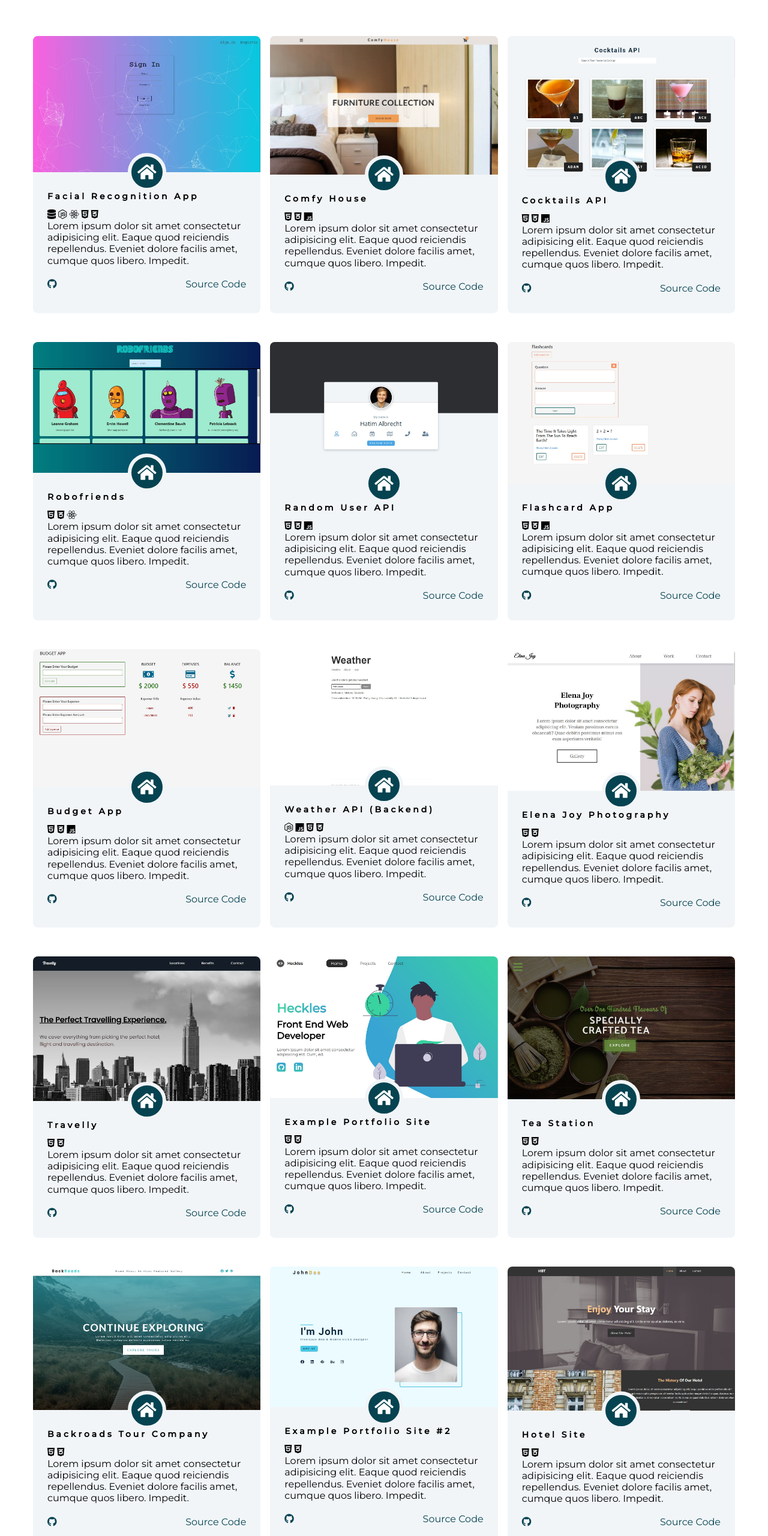
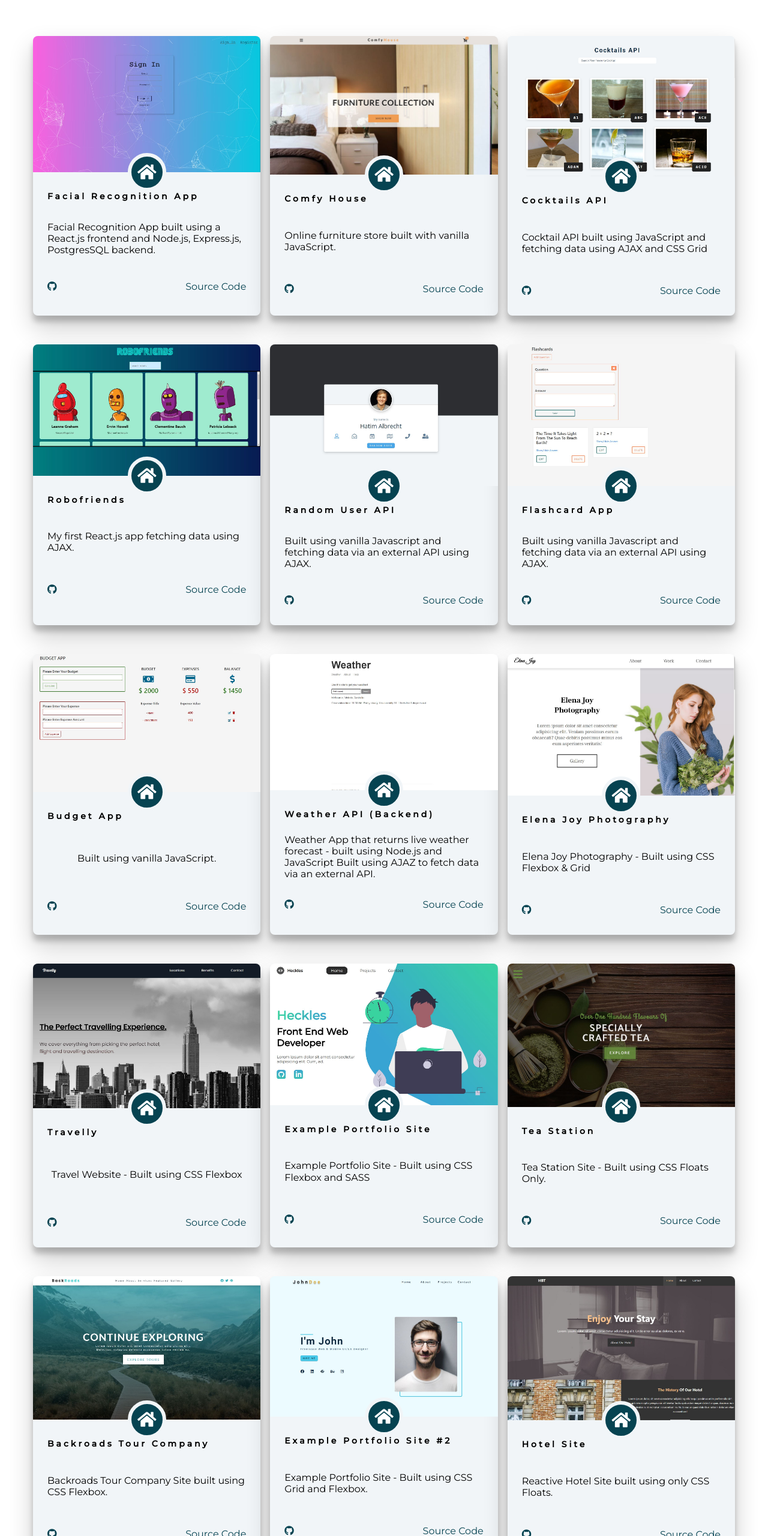
Before and after one commit to Heckles44/Portfolio, a plain HTML site: page projects.html in a window 1280 px wide. Shown: the part 240-2800 px from the top of the page at 60% size. Drawn offline with Linux system fonts and the light colour scheme; files whose address does not match are found by name.

Commit message:
update project info

```diff
--- a/projects.html
+++ b/projects.html
@@ -21,7 +21,7 @@
       <!-- navbar -->
       <section class="navbar" id="navbar">
         <a href="/" class="logo-link">
-          <h1 class="logo">Heckles</h1>
+          <h1 class="logo">DB</h1>
         </a>
         <nav>
           <ul>
@@ -61,16 +61,13 @@
           </div>
           <div class="project-details">
             <h4>Facial Recognition App</h4>
-            <span><i class="fas fa-database"></i></span>
-            <span><i class="fab fa-node-js"></i></span>
-            <span><i class="fab fa-react"></i></span>
-            <span><i class="fab fa-html5"></i></span>
-            <span><i class="fab fa-css3-alt"></i></span>
-            <p>
-              Lorem ipsum dolor sit amet consectetur adipisicing elit. Eaque
-              quod reiciendis repellendus. Eveniet dolore facilis amet, cumque
-              quos libero. Impedit.
-            </p>
+
+            <div class="project-tech-icons">
+              <p class="project-text">
+                Facial Recognition App built using a React.js frontend and
+                Node.js, Express.js, PostgresSQL backend.
+              </p>
+            </div>
             <div class="project-footer">
               <span><i class="fab fa-github"></i></span>
               <a
@@ -98,13 +95,9 @@
           </div>
           <div class="project-details">
             <h4>Comfy House</h4>
-            <span><i class="fab fa-html5"></i></span>
-            <span><i class="fab fa-css3-alt"></i></span>
-            <span><i class="fab fa-js"></i></span>
-            <p>
-              Lorem ipsum dolor sit amet consectetur adipisicing elit. Eaque
-              quod reiciendis repellendus. Eveniet dolore facilis amet, cumque
-              quos libero. Impedit.
+
+            <p class="project-text">
+              Online furniture store built with vanilla JavaScript.
             </p>
             <div class="project-footer">
               <span><i class="fab fa-github"></i></span>
@@ -132,13 +125,10 @@
           </div>
           <div class="project-details">
             <h4>Cocktails API</h4>
-            <span><i class="fab fa-html5"></i></span>
-            <span><i class="fab fa-css3-alt"></i></span>
-            <span><i class="fab fa-js"></i></span>
-            <p>
-              Lorem ipsum dolor sit amet consectetur adipisicing elit. Eaque
-              quod reiciendis repellendus. Eveniet dolore facilis amet, cumque
-              quos libero. Impedit.
+
+            <p class="project-text">
+              Cocktail API built using JavaScript and fetching data using AJAX
+              and CSS Grid
             </p>
             <div class="project-footer">
               <span><i class="fab fa-github"></i></span>
@@ -168,13 +158,9 @@
           </div>
           <div class="project-details">
             <h4>Robofriends</h4>
-            <span><i class="fab fa-html5"></i></span>
-            <span><i class="fab fa-css3-alt"></i></span>
-            <span><i class="fab fa-react"></i></span>
-            <p>
-              Lorem ipsum dolor sit amet consectetur adipisicing elit. Eaque
-              quod reiciendis repellendus. Eveniet dolore facilis amet, cumque
-              quos libero. Impedit.
+
+            <p class="project-text">
+              My first React.js app fetching data using AJAX.
             </p>
             <div class="project-footer">
               <span><i class="fab fa-github"></i></span>
@@ -202,13 +188,10 @@
           </div>
           <div class="project-details">
             <h4>Random User API</h4>
-            <span><i class="fab fa-html5"></i></span>
-            <span><i class="fab fa-css3-alt"></i></span>
-            <span><i class="fab fa-js"></i></span>
-            <p>
-              Lorem ipsum dolor sit amet consectetur adipisicing elit. Eaque
-              quod reiciendis repellendus. Eveniet dolore facilis amet, cumque
-              quos libero. Impedit.
+
+            <p class="project-text">
+              Built using vanilla Javascript and fetching data via an external
+              API using AJAX.
             </p>
             <div class="project-footer">
               <span><i class="fab fa-github"></i></span>
@@ -238,13 +221,10 @@
           </div>
           <div class="project-details">
             <h4>Flashcard App</h4>
-            <span><i class="fab fa-html5"></i></span>
-            <span><i class="fab fa-css3-alt"></i></span>
-            <span><i class="fab fa-js"></i></span>
-            <p>
-              Lorem ipsum dolor sit amet consectetur adipisicing elit. Eaque
-              quod reiciendis repellendus. Eveniet dolore facilis amet, cumque
-              quos libero. Impedit.
+
+            <p class="project-text">
+              Built using vanilla Javascript and fetching data via an external
+              API using AJAX.
             </p>
             <div class="project-footer">
               <span><i class="fab fa-github"></i></span>
@@ -271,14 +251,8 @@
           </div>
           <div class="project-details">
             <h4>Budget App</h4>
-            <span><i class="fab fa-html5"></i></span>
-            <span><i class="fab fa-css3-alt"></i></span>
-            <span><i class="fab fa-js"></i></span>
-            <p>
-              Lorem ipsum dolor sit amet consectetur adipisicing elit. Eaque
-              quod reiciendis repellendus. Eveniet dolore facilis amet, cumque
-              quos libero. Impedit.
-            </p>
+
+            <p class="project-text">Built using vanilla JavaScript.</p>
             <div class="project-footer">
               <span><i class="fab fa-github"></i></span>
               <a href="https://github.com/Heckles44/Budget-App" target="_blank"
@@ -305,14 +279,11 @@
           </div>
           <div class="project-details">
             <h4>Weather API (Backend)</h4>
-            <span><i class="fab fa-node-js"></i></span>
-            <span><i class="fab fa-js"></i></span>
-            <span><i class="fab fa-html5"></i></span>
-            <span><i class="fab fa-css3-alt"></i></span>
-            <p>
-              Lorem ipsum dolor sit amet consectetur adipisicing elit. Eaque
-              quod reiciendis repellendus. Eveniet dolore facilis amet, cumque
-              quos libero. Impedit.
+
+            <p class="project-text">
+              Weather App that returns live weather forecast - built using
+              Node.js and JavaScript Built using AJAZ to fetch data via an
+              external API.
             </p>
             <div class="project-footer">
               <span><i class="fab fa-github"></i></span>
@@ -342,12 +313,9 @@
           </div>
           <div class="project-details">
             <h4>Elena Joy Photography</h4>
-            <span><i class="fab fa-html5"></i></span>
-            <span><i class="fab fa-css3-alt"></i></span>
-            <p>
-              Lorem ipsum dolor sit amet consectetur adipisicing elit. Eaque
-              quod reiciendis repellendus. Eveniet dolore facilis amet, cumque
-              quos libero. Impedit.
+
+            <p class="project-text">
+              Elena Joy Photography - Built using CSS Flexbox & Grid
             </p>
             <div class="project-footer">
               <span><i class="fab fa-github"></i></span>
@@ -372,13 +340,8 @@
           </div>
           <div class="project-details">
             <h4>Travelly</h4>
-            <span><i class="fab fa-html5"></i></span>
-            <span><i class="fab fa-css3-alt"></i></span>
-            <p>
-              Lorem ipsum dolor sit amet consectetur adipisicing elit. Eaque
-              quod reiciendis repellendus. Eveniet dolore facilis amet, cumque
-              quos libero. Impedit.
-            </p>
+
+            <p class="project-text">Travel Website - Built using CSS Flexbox</p>
             <div class="project-footer">
               <span><i class="fab fa-github"></i></span>
               <a href="https://github.com/Heckles44/Travelly" target="_blank"
@@ -405,12 +368,9 @@
           </div>
           <div class="project-details">
             <h4>Example Portfolio Site</h4>
-            <span><i class="fab fa-html5"></i></span>
-            <span><i class="fab fa-css3-alt"></i></span>
-            <p>
-              Lorem ipsum dolor sit amet consectetur adipisicing elit. Eaque
-              quod reiciendis repellendus. Eveniet dolore facilis amet, cumque
-              quos libero. Impedit.
+
+            <p class="project-text">
+              Example Portfolio Site - Built using CSS Flexbox and SASS
             </p>
             <div class="project-footer">
               <span><i class="fab fa-github"></i></span>
@@ -440,12 +400,9 @@
           </div>
           <div class="project-details">
             <h4>Tea Station</h4>
-            <span><i class="fab fa-html5"></i></span>
-            <span><i class="fab fa-css3-alt"></i></span>
-            <p>
-              Lorem ipsum dolor sit amet consectetur adipisicing elit. Eaque
-              quod reiciendis repellendus. Eveniet dolore facilis amet, cumque
-              quos libero. Impedit.
+
+            <p class="project-text">
+              Tea Station Site - Built using CSS Floats Only.
             </p>
             <div class="project-footer">
               <span><i class="fab fa-github"></i></span>
@@ -473,12 +430,9 @@
           </div>
           <div class="project-details">
             <h4>Backroads Tour Company</h4>
-            <span><i class="fab fa-html5"></i></span>
-            <span><i class="fab fa-css3-alt"></i></span>
-            <p>
-              Lorem ipsum dolor sit amet consectetur adipisicing elit. Eaque
-              quod reiciendis repellendus. Eveniet dolore facilis amet, cumque
-              quos libero. Impedit.
+
+            <p class="project-text">
+              Backroads Tour Company Site built using CSS Flexbox.
             </p>
             <div class="project-footer">
               <span><i class="fab fa-github"></i></span>
@@ -508,12 +462,9 @@
           </div>
           <div class="project-details">
             <h4>Example Portfolio Site #2</h4>
-            <span><i class="fab fa-html5"></i></span>
-            <span><i class="fab fa-css3-alt"></i></span>
-            <p>
-              Lorem ipsum dolor sit amet consectetur adipisicing elit. Eaque
-              quod reiciendis repellendus. Eveniet dolore facilis amet, cumque
-              quos libero. Impedit.
+
+            <p class="project-text">
+              Example Portfolio Site - Built using CSS Grid and Flexbox.
             </p>
             <div class="project-footer">
               <span><i class="fab fa-github"></i></span>
@@ -540,12 +491,9 @@
           </div>
           <div class="project-details">
             <h4>Hotel Site</h4>
-            <span><i class="fab fa-html5"></i></span>
-            <span><i class="fab fa-css3-alt"></i></span>
-            <p>
-              Lorem ipsum dolor sit amet consectetur adipisicing elit. Eaque
-              quod reiciendis repellendus. Eveniet dolore facilis amet, cumque
-              quos libero. Impedit.
+
+            <p class="project-text">
+              Reactive Hotel Site built using only CSS Floats.
             </p>
             <div class="project-footer">
               <span><i class="fab fa-github"></i></span>
@@ -570,13 +518,9 @@
           </div>
           <div class="project-details">
             <h4>EdgeLedger</h4>
-            <span><i class="fab fa-html5"></i></span>
-            <span><i class="fab fa-css3-alt"></i></span>
 
-            <p>
-              Lorem ipsum dolor sit amet consectetur adipisicing elit. Eaque
-              quod reiciendis repellendus. Eveniet dolore facilis amet, cumque
-              quos libero. Impedit.
+            <p class="project-text">
+              Financial Site built using only CSS Flexbox
             </p>
             <div class="project-footer">
               <span><i class="fab fa-github"></i></span>
@@ -597,13 +541,17 @@
           <a
             href="https://www.linkedin.com/in/david-ballock/"
             class="social-icon"
+            target="_blank"
             ><i class="fab fa-linkedin"></i
           ></a>
         </li>
         <!-- end of single item -->
         <!-- single item -->
         <li>
-          <a href="https://github.com/Heckles44" class="social-icon"
+          <a
+            href="https://github.com/Heckles44"
+            class="social-icon"
+            target="_blank"
             ><i class="fab fa-github"></i
           ></a>
         </li>
--- a/style.css
+++ b/style.css
@@ -121,10 +121,6 @@ p {
 .bg-grey {
   background: hsl(210, 36%, 96%);
 }
-
-/* .single-page {
-  min-height: calc(100vh - 7.5vh - 15vh);
-} */
 
 .social-icons {
   display: grid;
@@ -303,115 +299,6 @@ About Page
   }
 }
 
-/* Skills */
-
-.skill {
-  background: #fff;
-  padding: 3rem 1.5rem;
-  margin-bottom: 2rem;
-  border-radius: var(--radius);
-  text-align: center;
-  transition: var(--transition);
-}
-
-.skill-icon {
-  font-size: 2rem;
-  margin-bottom: 1.5rem;
-}
-
-.skill .underline {
-  width: 3rem;
-  height: 0.12rem;
-  transition: var(--transition);
-}
-
-.skill p {
-  transition: var(--transition);
-}
-.skill:hover {
-  background: var(--clr-primary);
-  color: #fff;
-}
-.skill:hover p {
-  color: #fff;
-}
-.skill:hover .underline {
-  background: #fff;
-}
-
-@media screen and (min-width: 676px) {
-  .skills-center {
-    display: grid;
-    grid-template-columns: 1fr 1fr;
-    -moz-column-gap: 2rem;
-    column-gap: 2rem;
-  }
-}
-
-@media screen and (min-width: 992px) {
-  .skills-center {
-    grid-template-columns: 1fr 1fr 1fr;
-  }
-}
-
-/* Complete Courses */
-
-.courses-center {
-  width: 80vw;
-  max-width: 40rem;
-}
-.courses-item {
-  border-top: 2px dashed var(--clr-primary);
-  margin: 0;
-  padding: 4rem 2rem;
-  position: relative;
-}
-.courses p {
-  margin-bottom: 0;
-}
-.courses-item:nth-child(even) {
-  border-left: 2px dashed var(--clr-primary);
-  border-top-left-radius: 2rem;
-  border-bottom-left-radius: 2rem;
-  margin-right: 2rem;
-  padding-right: 0;
-}
-.courses-item:nth-child(odd) {
-  border-right: 2px dashed var(--clr-primary);
-  border-top-right-radius: 2rem;
-  border-bottom-right-radius: 2rem;
-  margin-left: 2rem;
-  padding-left: 0;
-}
-.courses-item:first-child {
-  border-top: 0;
-  border-top-right-radius: 0;
-}
-.courses-item:last-child {
-  border-bottom-left-radius: 0;
-}
-.number {
-  position: absolute;
-  top: 50%;
-  transform: translate(-50%, -50%);
-  margin-bottom: 0;
-  background: var(--clr-primary);
-  width: 2rem;
-  height: 2rem;
-  display: grid;
-  place-items: center;
-  color: #fff;
-  border-radius: 50%;
-  font-weight: bold;
-}
-.courses-item:nth-child(even) .number {
-  left: 0;
-}
-.courses-item:nth-child(odd) .number {
-  right: 0;
-  transform: translateX(50%);
-}
-
 /*
 ===============
 Projects Page
@@ -431,6 +318,12 @@ Projects Page
 .single-project {
   background: hsl(210, 36%, 96%);
   border-radius: var(--radius);
+  box-shadow: 0px 10px 10px rgba(0, 0, 0, 0.2), 0px 20px 40px rgba(0, 0, 0, 0.2);
+  transition: all 0.3s ease;
+}
+
+.single-project:hover {
+  transform: scale(1.05);
 }
 
 .project-container img {
@@ -459,6 +352,13 @@ Projects Page
 .project-details {
   padding: 2rem 1.5rem;
 }
+
+.project-text {
+  min-height: 100px;
+  display: grid;
+  place-items: center;
+}
+
 .project-footer {
   display: grid;
   grid-template-columns: 1fr 1fr;
```
Also changed, not shown: Index.html (+7 -5 lines), about.html (+15 -15 lines), contact.html (+6 -2 lines).
